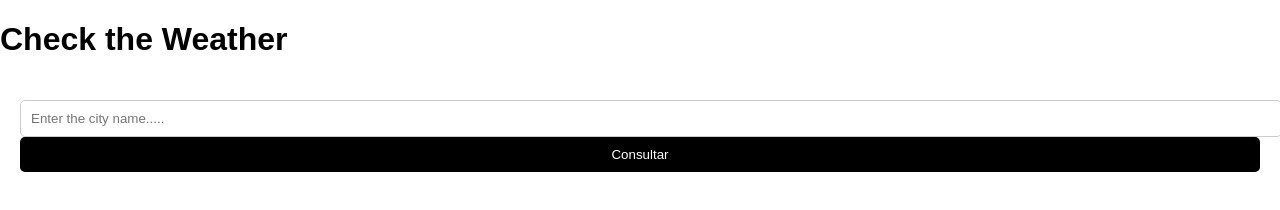
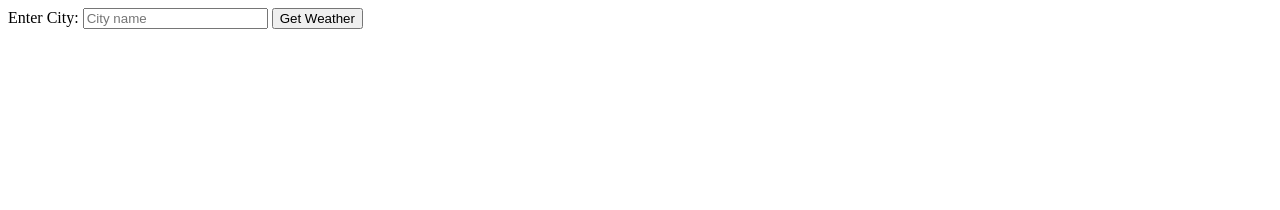
Before and after one commit to samuelzapatam22/arquitectura_retos, a plain HTML site: page reto en clase/index.html in a window 1280 px wide. Drawn offline with Linux system fonts and the light colour scheme.

Commit message:
Modificando html

```diff
--- a/reto en clase/index.html
+++ b/reto en clase/index.html
@@ -1,16 +1,23 @@
 <!DOCTYPE html>
 <html lang="en">
+
 <head>
-  <meta charset="UTF-8">
-  <title>Check the Weather</title>
-  <link rel="stylesheet" href="style.css">
+    <meta charset="UTF-8">
+    <meta name="viewport" content="width=device-width, initial-scale=1.0">
+    <title>Weather App</title>
+    <link rel="stylesheet" href="styles.css">
+</head>
 
-</head>
 <body>
-     <h1>Check the Weather</h1>
-    <form action="/weather" method="post">
-        <input type="text" name="city" placeholder="Enter the city name....." required>
-        <input type="submit" value="Consultar">
-    </form>
+    <div id="app">
+        <form id="weatherForm">
+            <label for="city">Enter City:</label>
+            <input type="text" id="city" name="city" placeholder="City name" required>
+            <button type="button" onclick="fetchWeather()">Get Weather</button>
+        </form>
+        <div id="weather-info"></div>
+    </div>
+    <script src="index.js"></script>
 </body>
+
 </html>
--- a/reto en clase/style.css
+++ /dev/null
@@ -1,31 +0,0 @@
-body {
-    font-family: sans-serif;
-    margin: 0;
-    padding: 0;
-  }
-
-  .container {
-    width: 300px;
-    margin: 0 auto;
-  }
-
-  form {
-    padding: 20px;
-    background-color: #fff;
-    border-radius: 5px;
-  }
-
-  input {
-    width: 100%;
-    padding: 10px;
-    border: 1px solid #ccc;
-    border-radius: 5px;
-  }
-
-  input[type="submit"] {
-    background-color: #000;
-    color: #fff;
-    padding: 10px;
-    border: none;
-    cursor: pointer;
-  }
```
Also changed, not shown: reto en clase/script.js (deleted, +0 -26 lines), reto en clase/server.js (deleted, +0 -14 lines).
